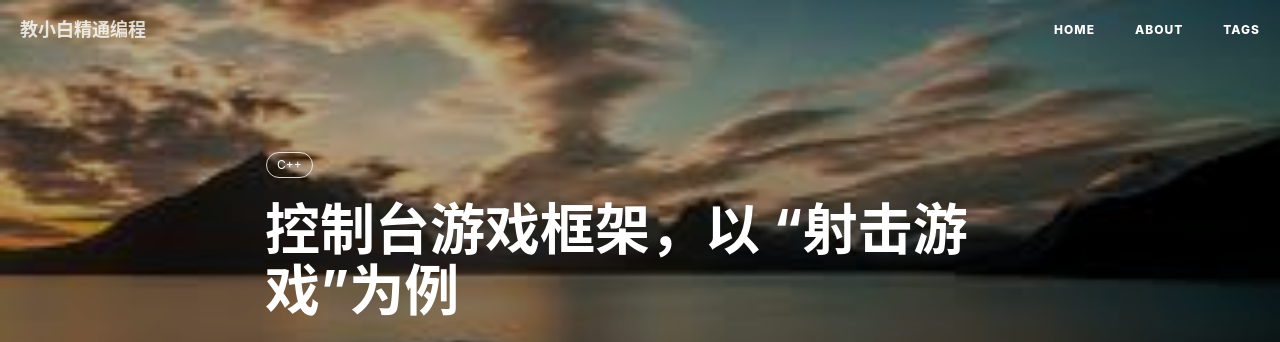
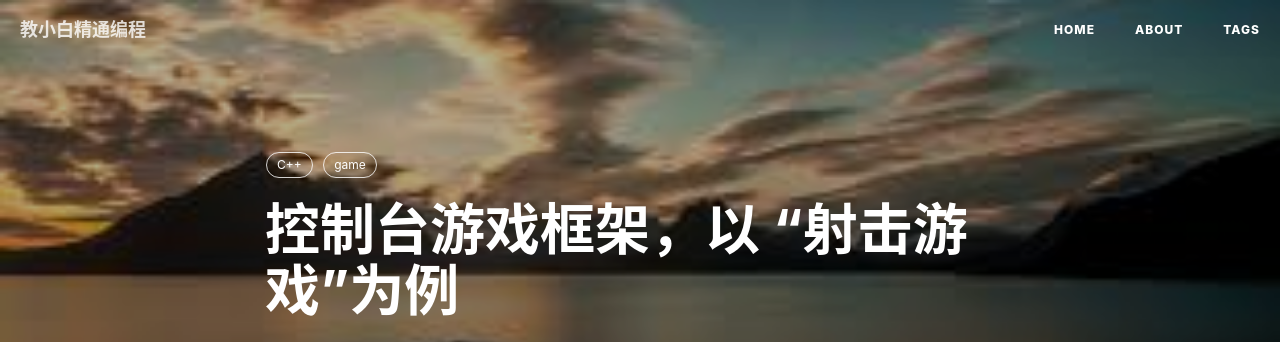
Before and after one commit to xuepro/xuepro.github.io, a Jekyll site: the page built from _posts/2018-05-28-控制台游戏框架-射击游戏.md, in a window 1280 px wide and 900 px high. Shown: the top 342 px of the window. Built offline with Jekyll 4.4.1, drawn with Linux system fonts in a browser that asks for light colours; nearby versions of some CDN libraries; comment, search, counter and statistics services are not loaded.

Commit message:
Update 2018-05-28-控制台游戏框架-射击游戏.md

```diff
--- a/_posts/2018-05-28-控制台游戏框架-射击游戏.md
+++ b/_posts/2018-05-28-控制台游戏框架-射击游戏.md
@@ -10,6 +10,7 @@ catalog:      true
 multilingual: true
 tags:
     - C++
+    - game
 
 ---
 ### 控制台游戏console game
```
